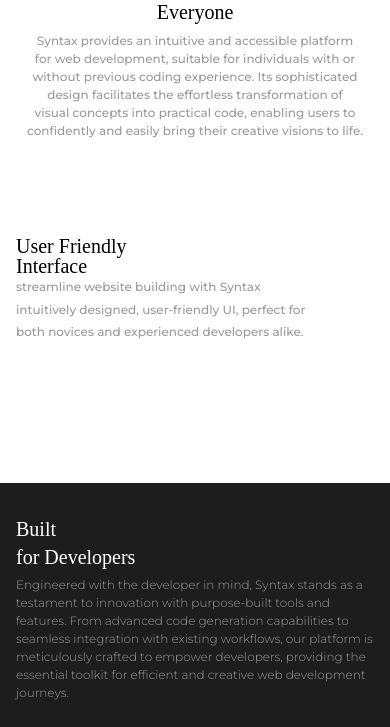
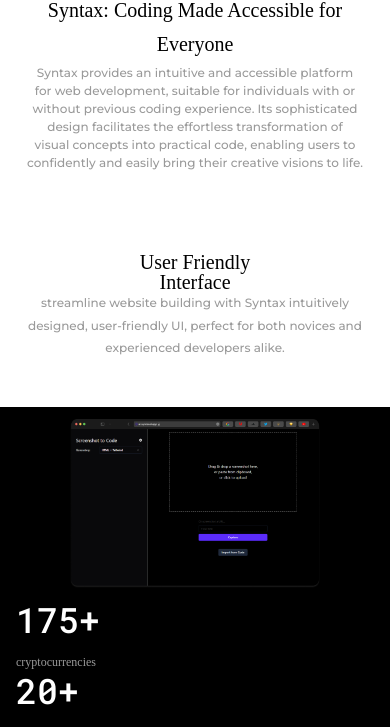
Before and after one commit to M-sadiq4641/sintaxia, a website built with Vite: page index.html in a window 390 px wide. Shown: the part 5192-5919 px from the top of the page. Built offline with nearby package versions, Linux system fonts and the light colour scheme; a web font is replaced by a local one.

Commit message:
completed syntexia

```diff
--- a/index.html
+++ b/index.html
@@ -424,7 +424,14 @@
               </p>
             </div>
           </div>
+        </div>
+      </div>
+    </div>
+
+    <!-- statics section ends here -->
+    <div class="waghera">
       <div class="statics-user">
+        <div class="container">
           <h2>User Friendly <br />Interface</h2>
           <p>
             streamline website building with Syntax intuitively designed,
@@ -432,12 +439,19 @@
             developers alike.
           </p>
         </div>
+        <div class="waghera-two">
+          <img src="/public/images/user-section-screen-img.png" width="750px" />
+        </div>
+      </div>
+      <div class="container">
+        <div class="crypto-wrapper">
+          <h2>175+</h2>
+          <p>cryptocurrencies</p>
+          <h2>20+</h2>
+          <p>foreign exchange rates and commodities</p>
         </div>
       </div>
     </div>
-
-    <!-- statics section ends here -->
-
     <!-- built section starts from here -->
 
     <div class="built-container">
--- a/style.css
+++ b/style.css
@@ -923,8 +923,12 @@
 
 .statics-container {
   background-color: white;
-  min-height: 100vh;
+  padding-block: 4rem;
   color: black;
+
+  @media (max-width: 992px) {
+    padding-block: 2rem;
+  }
 }
 
 .statics-wrapper {
@@ -1083,7 +1087,46 @@
   }
 }
 
+/* statics section ends here  */
+
+/* .waghera {
+  background-image: url(/public/images/user-section-screen-img.png);
+  background-position: right center;
+  background-repeat: no-repeat;
+} */
+
+.waghera-two {
+  position: relative;
+
+  img {
+    position: absolute;
+    right: 100px;
+    top: -100px;
+    @media (max-width: 1400px) {
+      width: 40%;
+    }
+
+    @media (max-width: 768px) {
+      top: 60px;
+      left: 50%;
+      transform: translate(-50%);
+      width: 250px;
+    }
+  }
+}
+
 .statics-user {
+  background-color: white;
+  color: black;
+  padding-top: 5rem;
+  padding-bottom: 3rem;
+
+  @media (max-width: 992px) {
+    padding-top: 2rem;
+  }
+  @media (max-width: 768px) {
+    padding-top: 0;
+  }
   h2 {
     font-family: Lexend Exa;
     font-size: 32px;
@@ -1094,7 +1137,8 @@
     @media (max-width: 768px) {
       font-size: 20px;
       line-height: 20px;
-      padding-top: 6rem;
+      padding-top: 3rem;
+      text-align: center;
     }
 
     @media (max-width: 350px) {
@@ -1114,10 +1158,49 @@
     @media (max-width: 768px) {
       width: 100%;
       font-size: 12px;
+      text-align: center;
     }
   }
 }
-/* statics section ends here  */
+
+.crypto-wrapper {
+  padding-block: 8rem;
+
+  @media (max-width: 768px) {
+    padding-bottom: 2rem;
+  }
+
+  @media (max-width: 576px) {
+    padding-top: 12rem;
+  }
+  h2 {
+    font-family: Roboto Mono;
+    font-size: 57px;
+    font-weight: 500;
+    line-height: 80.37px;
+    text-align: left;
+
+    @media (max-width: 768px) {
+      font-size: 35px;
+      line-height: 40px;
+    }
+  }
+
+  p {
+    font-family: Lexend Exa;
+    font-size: 16px;
+    font-weight: 300;
+    line-height: 22.56px;
+    text-align: left;
+    color: #9a9a9a;
+    padding-top: 1rem;
+
+    @media (max-width: 768px) {
+      font-size: 12px;
+      line-height: 15px;
+    }
+  }
+}
 
 /* built section starts from here */
 
@@ -1364,7 +1447,7 @@
   p {
     font-family: Montserrat;
     font-size: 12px;
-    font-weight: 300;
+    font-weight: 500;
     line-height: 19.2px;
     text-align: left;
     color: #9a9a9a;
```
Also changed, not shown: public/images/user-section-screen-img.png (added). Lines whose indentation alone changed are shown as unchanged.
